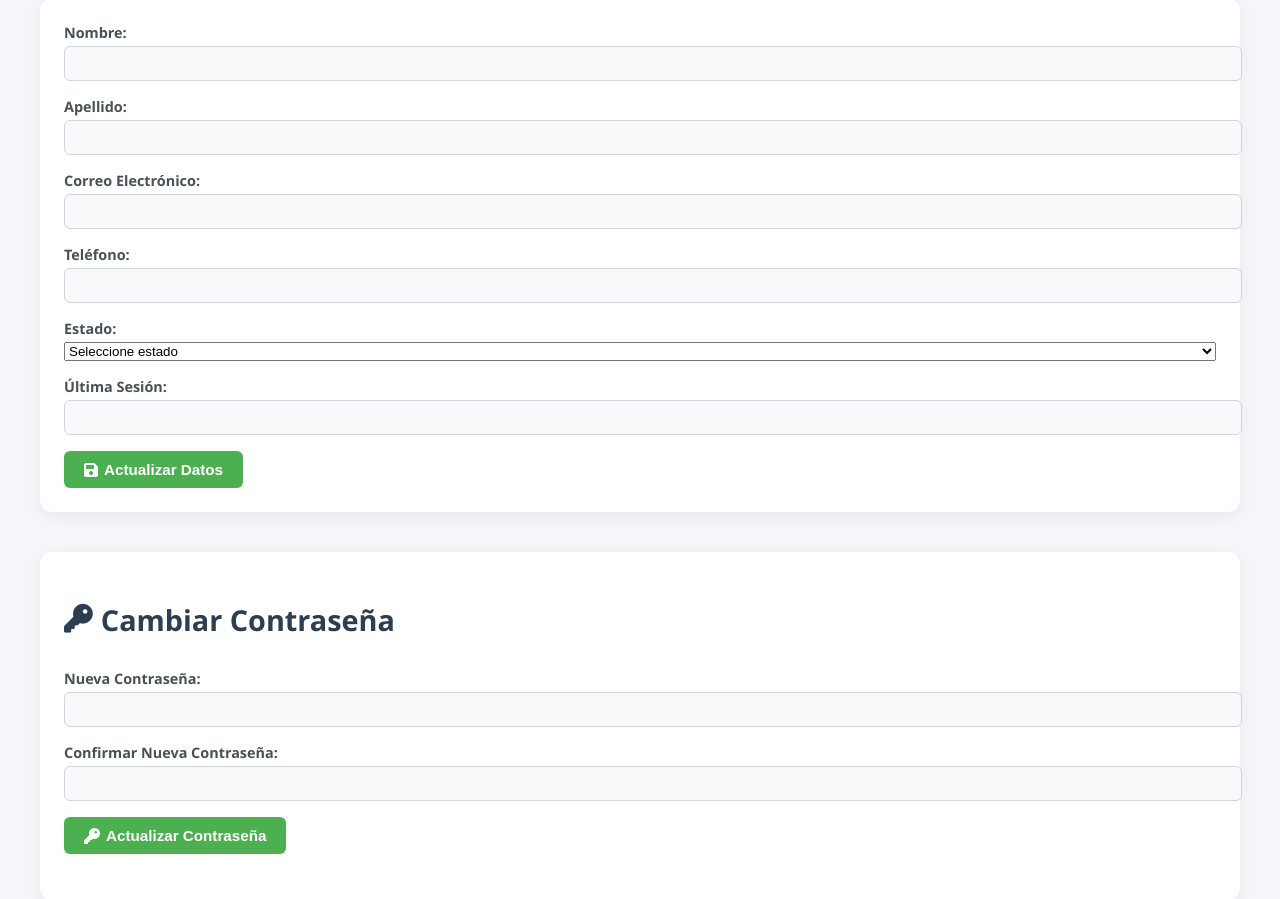
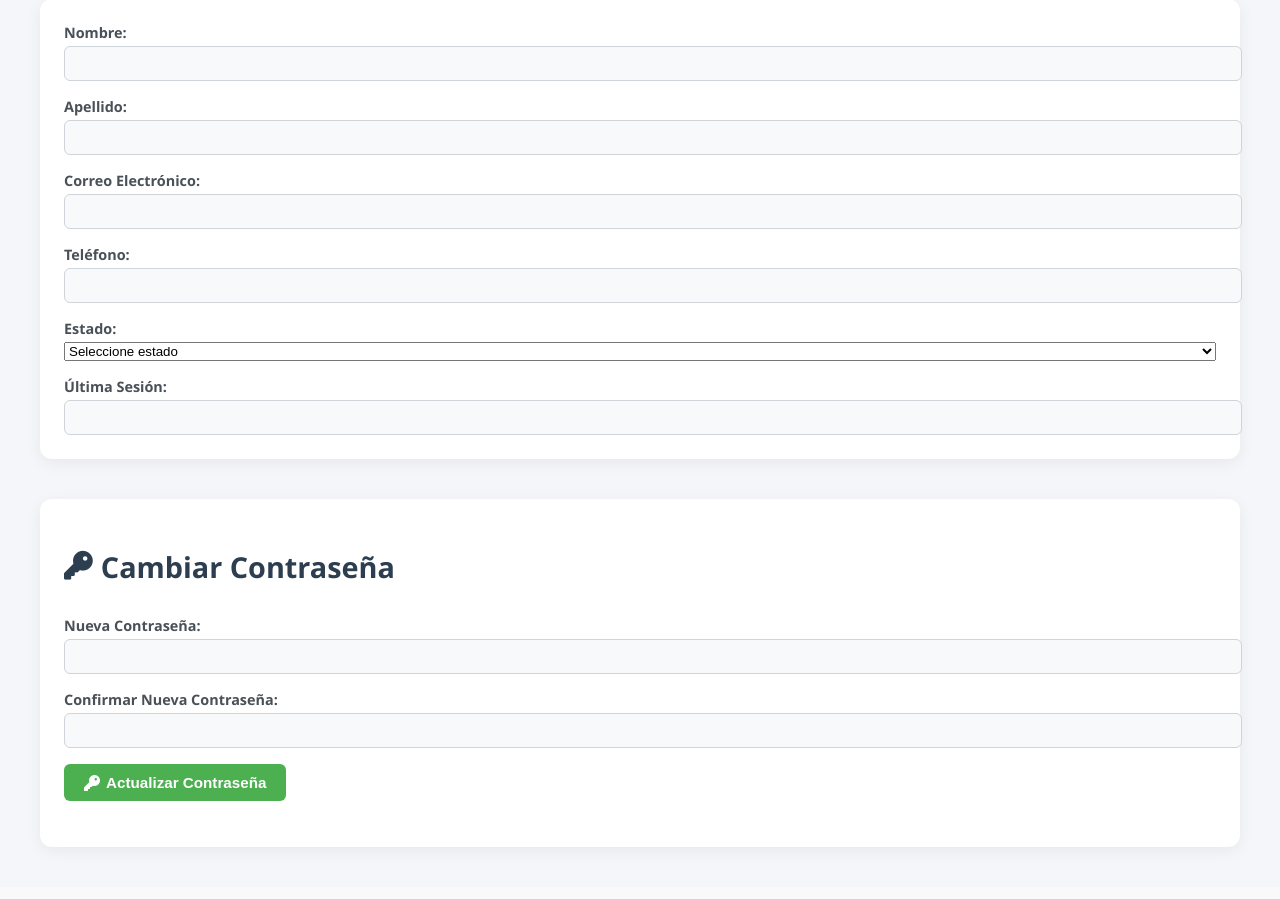
Before and after one commit to FreddyGar/agendaVirtualUBE-IA, a Flask app: template app/templates/parametros.html in a window 1280 px wide. Shown: the part 134-1033 px from the top of the page. After the commit the page ends 984 px from the top, so only its background shows below. Run offline with Flask 3, Linux system fonts and the light colour scheme; the template is opened without the code that fills it, so the values that code supplies are empty.

Commit message:
chore: comment out the submit button in parametros.html

```diff
--- a/app/templates/parametros.html
+++ b/app/templates/parametros.html
@@ -61,9 +61,9 @@
           <input type="text" id="ultimaSesion" name="ultimaSesion" readonly>
         </div>
 
-        <button type="submit" class="btn-actualizar">
+        <!-- <button type="submit" class="btn-actualizar">
           <i class="fa-solid fa-floppy-disk"></i> Actualizar Datos
-        </button>
+        </button> -->
       </form>
 
     </div>
```
